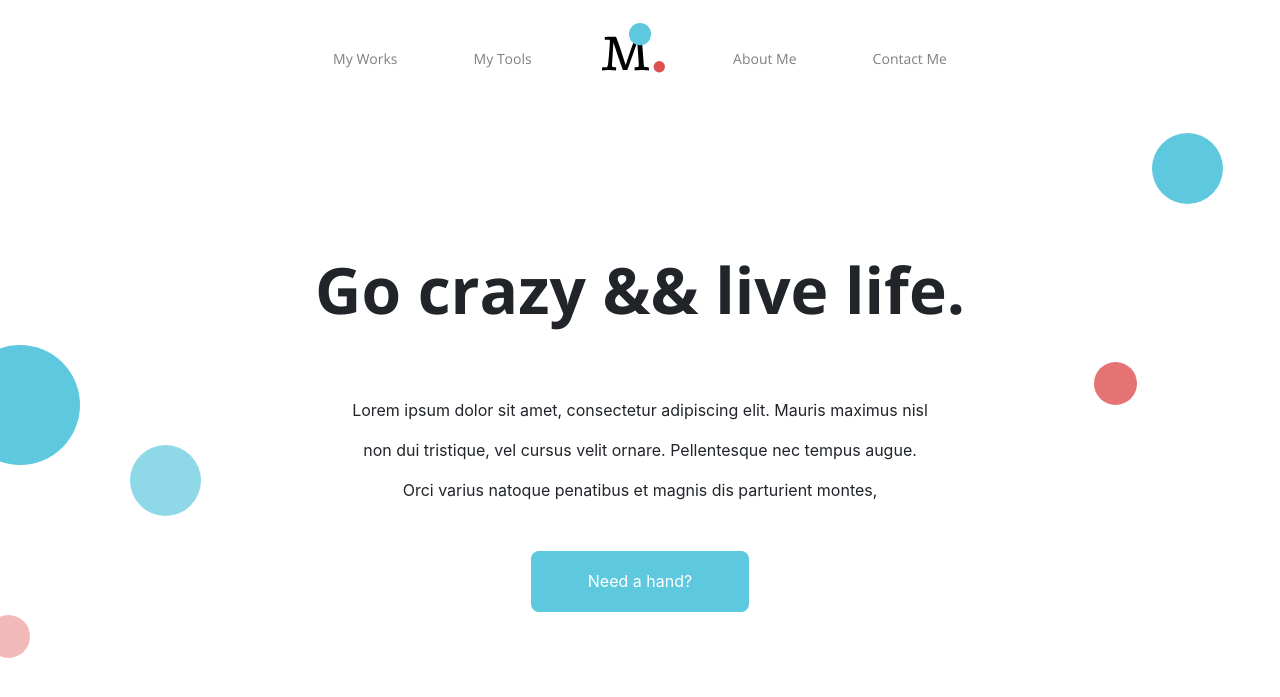
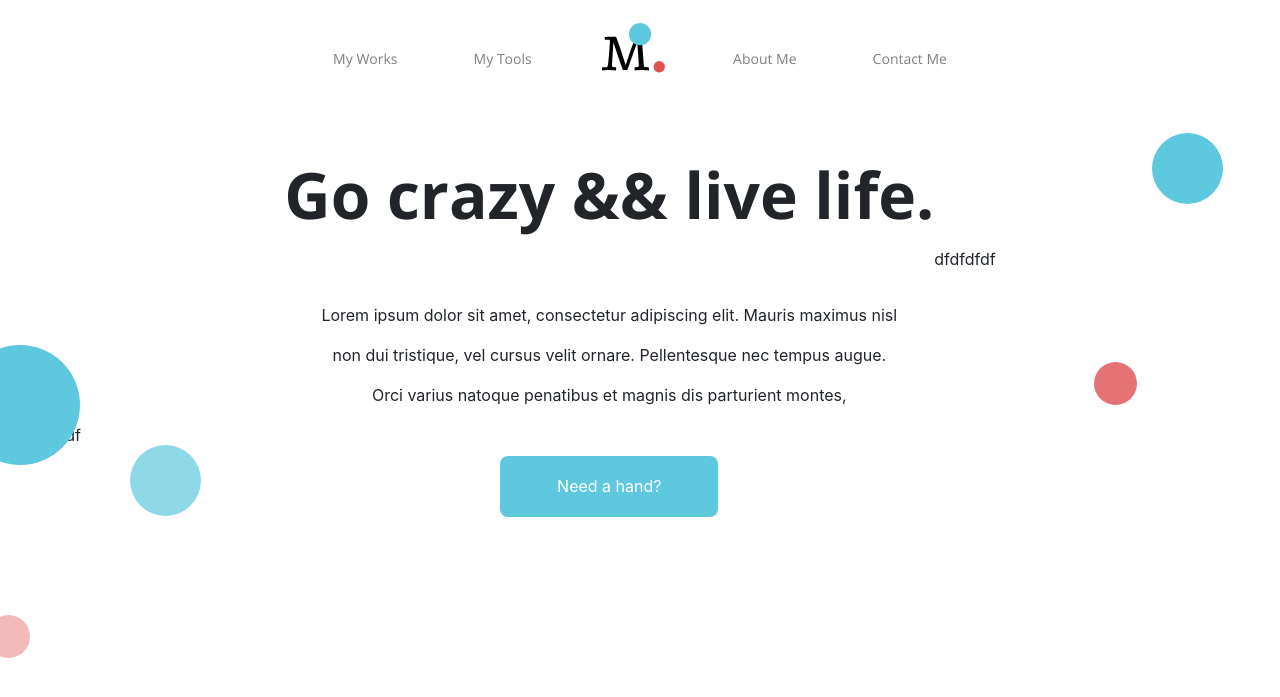
Before and after one commit to Hieracosphynx/portolio, a Django app: page / in a window 1280 px wide. Shown: the top 697 px of the page. Run offline with Django 3.2, Linux system fonts and the light colour scheme.

Commit message:
Removed position absolute in punchline div

```diff
--- a/static/css/styles.css
+++ b/static/css/styles.css
@@ -41,7 +41,6 @@ body{
 
 #punchline-container{
     position: relative;
-    flex-direction: column;
 }
 
 #punchline-container h1{
@@ -50,13 +49,19 @@ body{
     line-height: 200px;
 }
 
+.punchline-container{
+    display: flex;
+    align-items: center;
+    justify-content: center;
+    flex-direction: row;
+}
+
 .punchline{
     display: flex;
     align-items: center;
     justify-content: center;
     flex-direction: column;
     top: 95px;
-    position: absolute;
 }
 
 .punchline button{
@@ -111,8 +116,8 @@ body{
 #dot5{
     width: 43px;
     height: 43px;
+    top: 267px;
     right: 143px;
-    top: 267px;
     background: #DF5050;
     opacity: 0.8;
 }
--- a/templates/base.html
+++ b/templates/base.html
@@ -22,6 +22,9 @@
             <p> Orci varius natoque penatibus et magnis dis parturient montes,</p>
             <button type="submit" class="btn btn-group-sm">Need a hand?</button>
         </div>
+        <div>
+            dfdfdfdf
+        </div>
         <!-- start left -->
         <span class="dot" id="dot1"></span>
         <span class="dot" id="dot2"></span>
@@ -32,7 +35,13 @@
         <span class="dot" id="dot4"></span>
         <span class="dot" id="dot5"></span>
         <!-- end right -->
+
     </div>
     <!-- end of div -->
+    <div>
+        fdjkhfdkjdf
+    </div>
+
+
 </body>
 </html>
```
